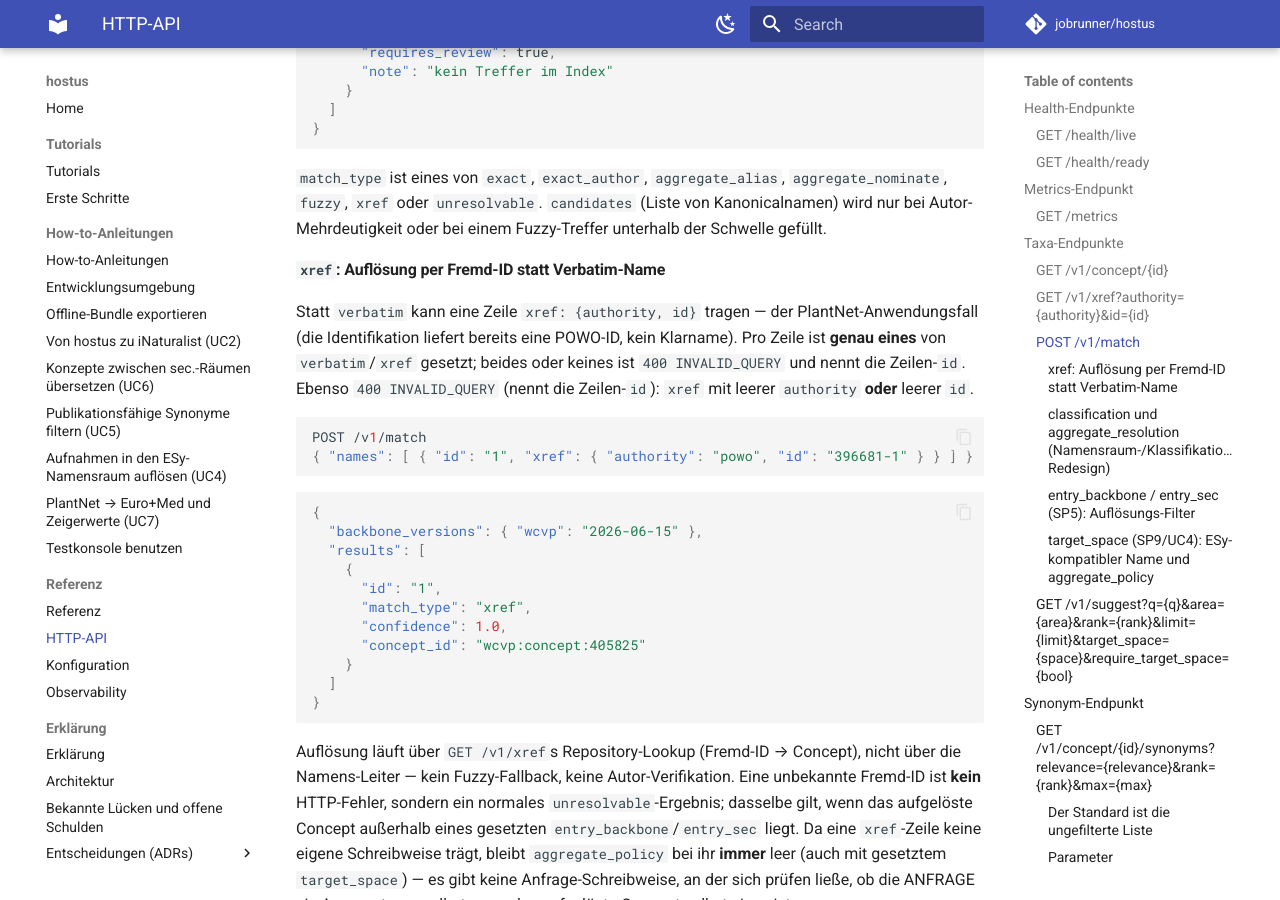
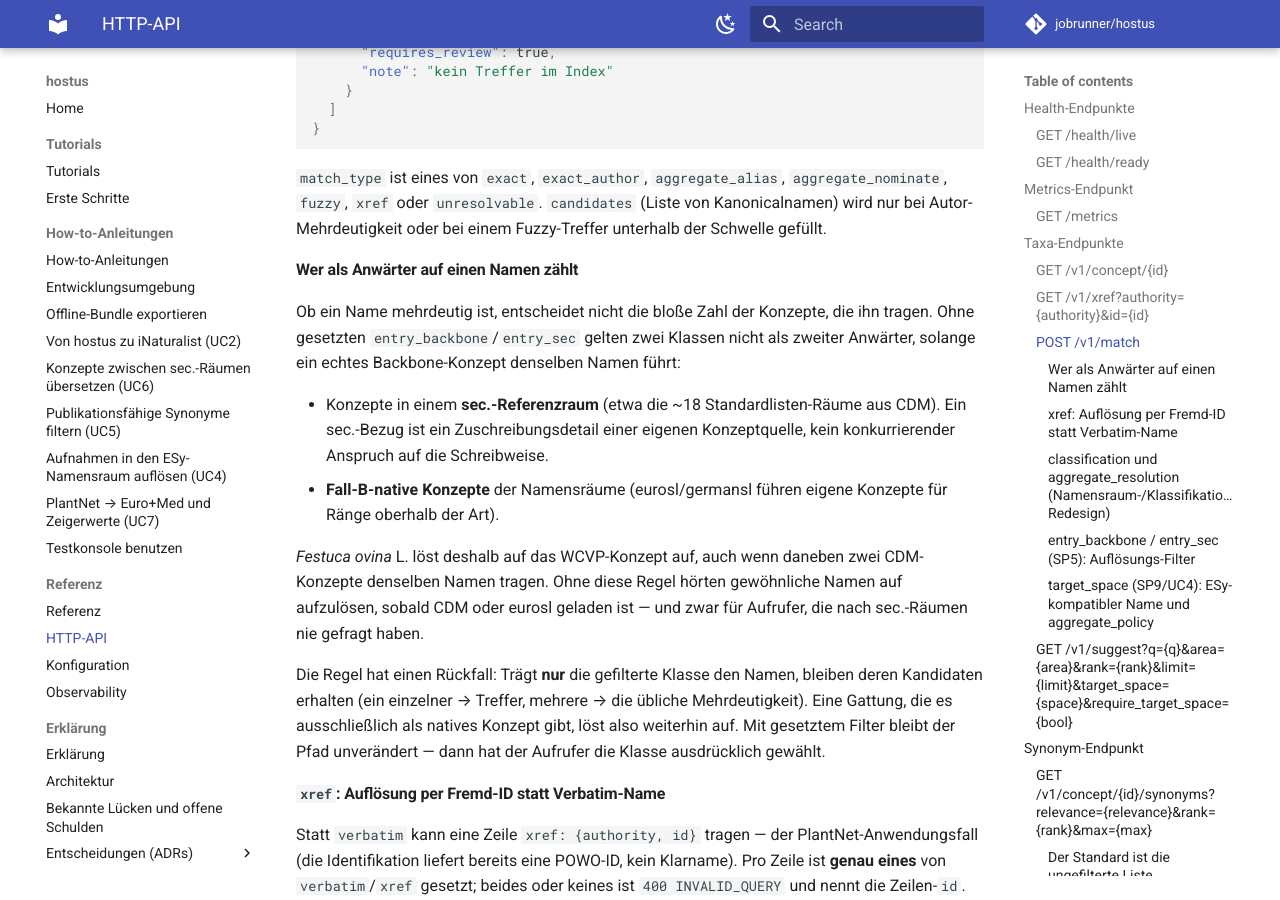
Before and after one commit to jobrunner/hostus, an MkDocs documentation site: the page built from docs/reference/http-api.md, in a window 1280 px wide and 900 px high, scrolled down 4943 px. Built offline with MkDocs 1.6.1 and Material for MkDocs 9.7.7, drawn with Linux system fonts in a browser that asks for light colours; comment, search, counter and statistics services are not loaded.

Commit message:
fix(ci,test): Integrationstests ausführen und veraltete Zusicherung umdrehen
TestIntegration_SecFilterAndSecOutput war seit dem 2026-09-01 rot, hinter
einer grünen Pipeline. Zwei Dinge dahinter, beide hier behoben.

Erstens die Zusicherung. Abschnitt (a) verlangte 'unresolvable' für
"Festuca ovina L.", geteilt von WCVP und zwei CDM-sec.-Räumen. Genau das
war der Defekt, den 01aa57c behoben hat: ein sec.-Bezug ist ein
Zuschreibungsdetail einer eigenen Konzeptquelle, kein zweiter Anwärter auf
die Schreibweise — und solange er als einer zählte, hörten gewöhnliche
Namen auf aufzulösen, sobald CDM geladen war. Der Test stand seither gegen
die eigene Entscheidung. Er pinnt jetzt die Claimant-Präferenz
ende-zu-ende; nachgewiesen durch vorübergehendes Stilllegen von
preferGenuineClaimants, unter dem die neue Zusicherung fehlschlägt.

Zweitens, warum es niemand sah: Tests hinter dem `integration`-Build-Tag
liefen weder in `make verify` noch in der CI. Ohne -tags=integration
kompilieren sie nicht einmal in die Testbinärdatei; nur golangci-lint
fasste sie an, und das prüft Lint, nicht Verhalten. `make test-integration`
existierte als Ziel, das niemand fuhr. Beide Ketten führen es jetzt aus —
in der CI als eigener Schritt, damit das Coverage-Profil und sein Ratchet
exakt dieselbe Testmenge messen wie bisher.

Dazu die Regel in der API-Doku: sichtbares Verhalten von /v1/match, das
bisher nirgends beschrieben war, Rückfall für Namen, die nur die
gefilterte Klasse trägt, eingeschlossen.

Claude-Session: https://claude.ai/code/session_01SEDSu4fqHbS9B8aCxXNb3J

```diff
--- a/docs/reference/http-api.md
+++ b/docs/reference/http-api.md
@@ -256,6 +256,30 @@ POST /v1/match
 `aggregate_nominate`, `fuzzy`, `xref` oder `unresolvable`. `candidates`
 (Liste von Kanonicalnamen) wird nur bei Autor-Mehrdeutigkeit oder bei einem
 Fuzzy-Treffer unterhalb der Schwelle gefüllt.
+
+#### Wer als Anwärter auf einen Namen zählt
+
+Ob ein Name mehrdeutig ist, entscheidet nicht die bloße Zahl der Konzepte,
+die ihn tragen. Ohne gesetzten `entry_backbone`/`entry_sec` gelten zwei
+Klassen nicht als zweiter Anwärter, solange ein echtes Backbone-Konzept
+denselben Namen führt:
+
+- Konzepte in einem **sec.-Referenzraum** (etwa die ~18 Standardlisten-Räume
+  aus CDM). Ein sec.-Bezug ist ein Zuschreibungsdetail einer eigenen
+  Konzeptquelle, kein konkurrierender Anspruch auf die Schreibweise.
+- **Fall-B-native Konzepte** der Namensräume (eurosl/germansl führen eigene
+  Konzepte für Ränge oberhalb der Art).
+
+*Festuca ovina* L. löst deshalb auf das WCVP-Konzept auf, auch wenn daneben
+zwei CDM-Konzepte denselben Namen tragen. Ohne diese Regel hörten gewöhnliche
+Namen auf aufzulösen, sobald CDM oder eurosl geladen ist — und zwar für
+Aufrufer, die nach sec.-Räumen nie gefragt haben.
+
+Die Regel hat einen Rückfall: Trägt **nur** die gefilterte Klasse den Namen,
+bleiben deren Kandidaten erhalten (ein einzelner → Treffer, mehrere → die
+übliche Mehrdeutigkeit). Eine Gattung, die es ausschließlich als natives
+Konzept gibt, löst also weiterhin auf. Mit gesetztem Filter bleibt der Pfad
+unverändert — dann hat der Aufrufer die Klasse ausdrücklich gewählt.
 
 #### `xref`: Auflösung per Fremd-ID statt Verbatim-Name
 
```
Also changed, not shown: CHANGELOG.md (+23 -0 lines), 3 other files.
